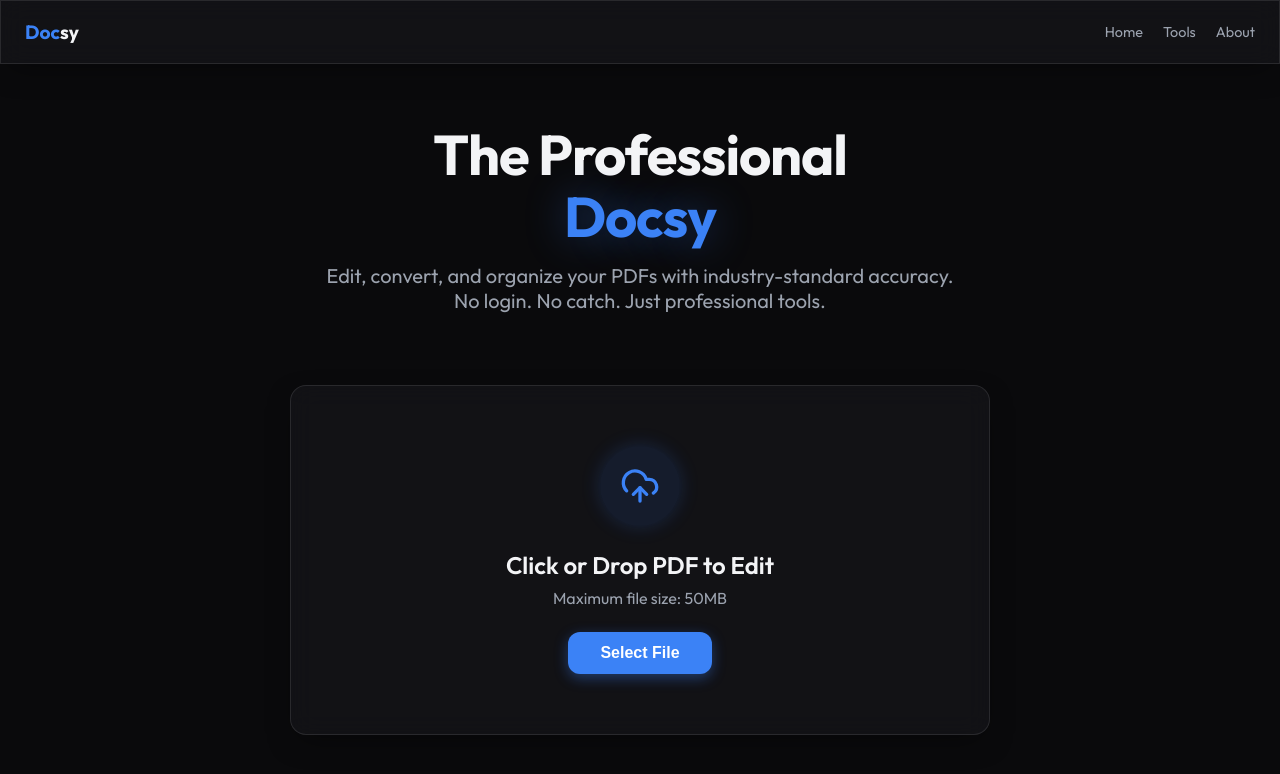
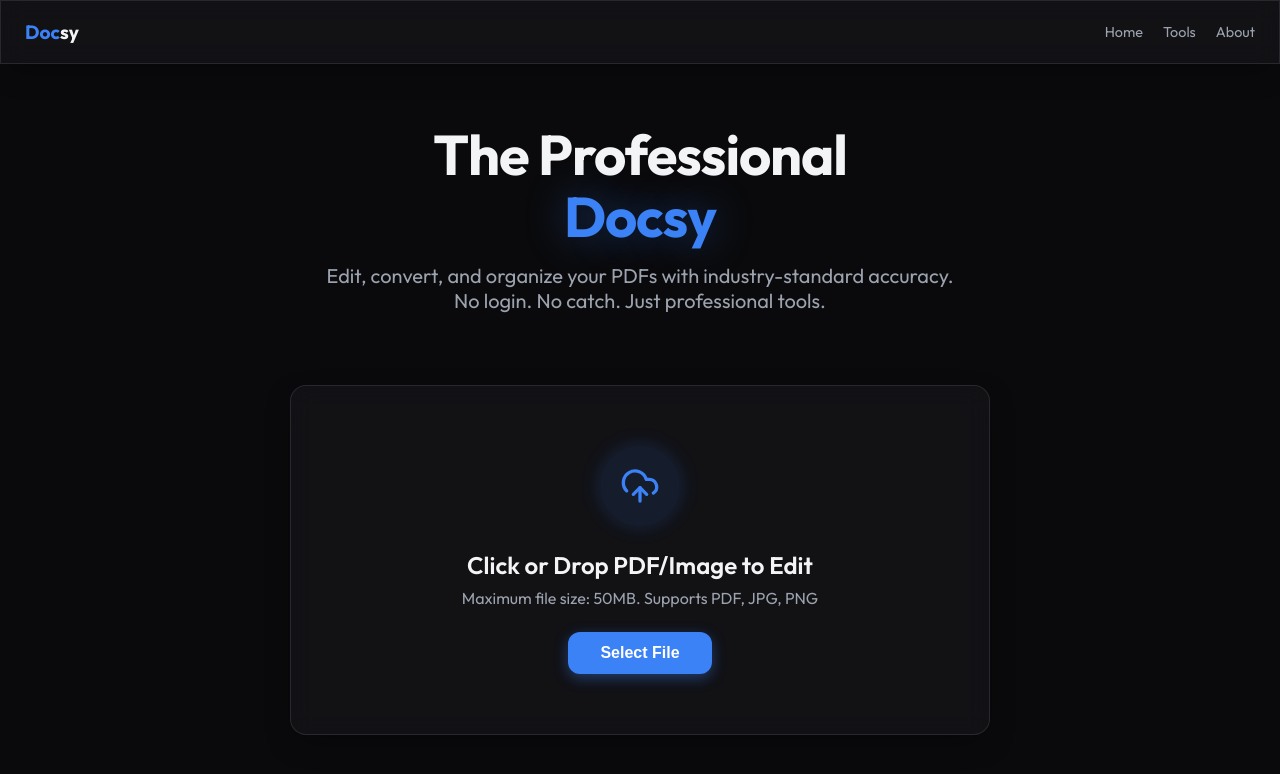
Before and after one commit to Marshal-Roy/Docsy, a Next.js app: page / in a window 1280 px wide. Shown: the top 774 px of the page. Built offline with nearby package versions, Linux system fonts and the light colour scheme.

Commit message:
added support for multiple files and images selection

```diff
--- a/src/app/page.tsx
+++ b/src/app/page.tsx
@@ -42,8 +42,63 @@ export default function Home() {
     return () => window.removeEventListener('popstate', handlePopState);
   }, []);
 
-  const handleFileSelect = async (selectedFile: File) => {
-    await setPdf(new Uint8Array(await selectedFile.arrayBuffer()), selectedFile.name);
+  const handleFilesSelect = async (selectedFiles: File[]) => {
+    let bytes: Uint8Array;
+    let name = selectedFiles[0].name;
+    let isFromImage = false;
+
+    if (selectedFiles.length === 1 && !selectedFiles[0].type.startsWith('image/')) {
+      bytes = new Uint8Array(await selectedFiles[0].arrayBuffer());
+    } else {
+      const { PDFDocument } = await import('pdf-lib');
+      const masterPdf = await PDFDocument.create();
+
+      for (const file of selectedFiles) {
+        if (file.type.startsWith('image/')) {
+          isFromImage = true;
+          const arrayBuffer = await file.arrayBuffer();
+          let image;
+
+          try {
+            if (file.type === 'image/jpeg' || file.type === 'image/jpg') {
+              image = await masterPdf.embedJpg(arrayBuffer);
+            } else if (file.type === 'image/png') {
+              image = await masterPdf.embedPng(arrayBuffer);
+            } else {
+              console.warn('Skipping unsupported image format:', file.name);
+              continue;
+            }
+
+            const { width, height } = image.scale(1);
+            const page = masterPdf.addPage([width, height]);
+            page.drawImage(image, { x: 0, y: 0, width, height });
+          } catch (err) {
+            console.error("Failed to convert image to PDF:", err);
+          }
+        } else if (file.type === 'application/pdf') {
+          try {
+            const arrayBuffer = await file.arrayBuffer();
+            const sourcePdf = await PDFDocument.load(arrayBuffer);
+            const copiedPages = await masterPdf.copyPages(sourcePdf, sourcePdf.getPageIndices());
+            copiedPages.forEach((page) => {
+              masterPdf.addPage(page);
+            });
+          } catch (err) {
+            console.error("Failed to merge PDF:", err);
+          }
+        }
+      }
+
+      bytes = await masterPdf.save();
+
+      if (selectedFiles.length === 1) {
+        name = name.replace(/\.[^/.]+$/, "") + ".pdf";
+      } else {
+        name = `Merged_Document_${new Date().getTime()}.pdf`;
+      }
+    }
+
+    await setPdf(bytes, name, isFromImage);
     setView('editor');
     window.history.pushState({ view: 'editor' }, '', '?mode=editor');
   };
@@ -113,7 +168,7 @@ export default function Home() {
         </p>
       </section>
 
-      <Dropzone onFileSelect={handleFileSelect} />
+      <Dropzone onFilesSelect={handleFilesSelect} />
 
       <section aria-labelledby="features-heading" style={{
         width: '100%',
--- a/src/components/Dropzone.tsx
+++ b/src/components/Dropzone.tsx
@@ -3,12 +3,12 @@ import React, { useRef, useState } from 'react';
 import { UploadCloud, FileText, CheckCircle2 } from 'lucide-react';
 
 interface DropzoneProps {
-  onFileSelect: (file: File) => void;
+  onFilesSelect: (files: File[]) => void;
 }
 
-const Dropzone: React.FC<DropzoneProps> = ({ onFileSelect }) => {
+const Dropzone: React.FC<DropzoneProps> = ({ onFilesSelect }) => {
   const [isDragActive, setIsDragActive] = useState(false);
-  const [selectedFile, setSelectedFile] = useState<File | null>(null);
+  const [selectedFiles, setSelectedFiles] = useState<File[]>([]);
   const fileInputRef = useRef<HTMLInputElement>(null);
 
   const handleDrag = (e: React.DragEvent) => {
@@ -26,22 +26,29 @@ const Dropzone: React.FC<DropzoneProps> = ({ onFileSelect }) => {
     e.stopPropagation();
     setIsDragActive(false);
 
-    if (e.dataTransfer.files && e.dataTransfer.files[0]) {
-      const file = e.dataTransfer.files[0];
-      if (file.type === "application/pdf") {
-        setSelectedFile(file);
-        onFileSelect(file);
+    if (e.dataTransfer.files && e.dataTransfer.files.length > 0) {
+      const files = Array.from(e.dataTransfer.files).filter(
+        (file) => file.type === "application/pdf" || file.type.startsWith("image/")
+      );
+
+      if (files.length > 0) {
+        setSelectedFiles(files);
+        onFilesSelect(files);
       } else {
-        alert("Please upload a PDF file.");
+        alert("Please upload PDF or Image files only.");
       }
     }
   };
 
   const handleFileChange = (e: React.ChangeEvent<HTMLInputElement>) => {
-    if (e.target.files && e.target.files[0]) {
-      const file = e.target.files[0];
-      setSelectedFile(file);
-      onFileSelect(file);
+    if (e.target.files && e.target.files.length > 0) {
+      const files = Array.from(e.target.files).filter(
+        (file) => file.type === "application/pdf" || file.type.startsWith("image/")
+      );
+      if (files.length > 0) {
+        setSelectedFiles(files);
+        onFilesSelect(files);
+      }
     }
   };
 
@@ -74,7 +81,8 @@ const Dropzone: React.FC<DropzoneProps> = ({ onFileSelect }) => {
         type="file"
         ref={fileInputRef}
         onChange={handleFileChange}
-        accept="application/pdf"
+        accept="application/pdf,image/png,image/jpeg,image/jpg"
+        multiple
         style={{ display: 'none' }}
       />
 
@@ -89,19 +97,21 @@ const Dropzone: React.FC<DropzoneProps> = ({ onFileSelect }) => {
         color: 'var(--accent-primary)',
         boxShadow: '0 0 20px rgba(59, 130, 246, 0.2)'
       }}>
-        {selectedFile ? <CheckCircle2 size={40} /> : <UploadCloud size={40} />}
+        {selectedFiles.length > 0 ? <CheckCircle2 size={40} /> : <UploadCloud size={40} />}
       </div>
 
       <div>
         <h3 style={{ fontSize: '1.5rem', fontWeight: 600, marginBottom: '8px' }}>
-          {selectedFile ? selectedFile.name : 'Click or Drop PDF to Edit'}
+          {selectedFiles.length > 0
+            ? (selectedFiles.length === 1 ? selectedFiles[0].name : `${selectedFiles.length} files selected`)
+            : 'Click or Drop PDF/Image to Edit'}
         </h3>
         <p style={{ color: 'var(--text-secondary)' }}>
-          {selectedFile ? 'File ready for editing' : 'Maximum file size: 50MB'}
+          {selectedFiles.length > 0 ? 'Files ready for editing' : 'Maximum file size: 50MB. Supports PDF, JPG, PNG'}
         </p>
       </div>
 
-      {!selectedFile && (
+      {selectedFiles.length === 0 && (
         <button style={{
           padding: '12px 32px',
           background: 'var(--accent-primary)',
--- a/src/components/PdfViewer.tsx
+++ b/src/components/PdfViewer.tsx
@@ -22,7 +22,7 @@ const PdfViewer: React.FC = () => {
     pdfBytes, pages, currentPageIndex, setCurrentPage, rotatePage, deletePage, exportPdf,
     isProcessing, pdfProxy, setPdfProxy, activeTool, setTool, activeColor, setColor, addAnnotation,
     addBlankPage, addImagePage, addPages, selectedAnnotationId, setSelectedAnnotationId, deleteAnnotation,
-    pendingDelete, setPendingDelete, isScanned, isOcrRunning, setIsScanned, runOcrOnPage
+    pendingDelete, setPendingDelete, isScanned, isOcrRunning, setIsScanned, runOcrOnPage, isFromImage
   } = usePdfStore();
   const [isExporting, setIsExporting] = useState(false);
   const [isSidebarOpen, setIsSidebarOpen] = useState(false);
@@ -48,6 +48,11 @@ const PdfViewer: React.FC = () => {
           setPdfProxy(pdf);
 
           if (!isScanned) { // Only check once
+            if (isFromImage) {
+              setIsScanned(true);
+              setHighlightOcr(true);
+              setTimeout(() => setHighlightOcr(false), 4500);
+            } else {
               try {
                 const firstPage = await pdf.getPage(1);
                 const textContent = await firstPage.getTextContent();
@@ -57,6 +62,7 @@ const PdfViewer: React.FC = () => {
                 }
               } catch (err) {
                 console.error('Failed to analyze PDF text content', err);
+              }
             }
           }
         } catch (error) {
--- a/src/store/pdfStore.ts
+++ b/src/store/pdfStore.ts
@@ -54,11 +54,12 @@ interface PdfState {
   selectedAnnotationId: string | null;
   isScanned: boolean;
   isOcrRunning: boolean;
+  isFromImage: boolean;
 
   // Actions
   setIsScanned: (isScanned: boolean) => void;
   runOcrOnPage: (pageIndex: number) => Promise<void>;
-  setPdf: (bytes: Uint8Array, name: string) => Promise<void>;
+  setPdf: (bytes: Uint8Array, name: string, isFromImage?: boolean) => Promise<void>;
   setPdfProxy: (proxy: any) => void;
   addPages: (bytes: Uint8Array, insertIndex?: number) => Promise<void>;
   addBlankPage: (insertIndex?: number) => Promise<void>;
@@ -94,12 +95,13 @@ export const usePdfStore = create<PdfState>((set, get) => ({
   pendingDelete: null,
   isScanned: false,
   isOcrRunning: false,
+  isFromImage: false,
 
   setIsScanned: (isScanned) => set({ isScanned }),
 
   setPendingDelete: (pending) => set({ pendingDelete: pending }),
 
-  setPdf: async (bytes: Uint8Array, name: string) => {
+  setPdf: async (bytes: Uint8Array, name: string, isFromImage: boolean = false) => {
     set({ isProcessing: true });
     try {
       const pdfDoc = await PDFDocument.load(bytes);
@@ -119,7 +121,8 @@ export const usePdfStore = create<PdfState>((set, get) => ({
         fileName: name,
         pdfProxy: null,
         isScanned: false,
-        isOcrRunning: false
+        isOcrRunning: false,
+        isFromImage
       });
 
       await saveDocument({
```
Lines whose indentation alone changed are shown as unchanged.
